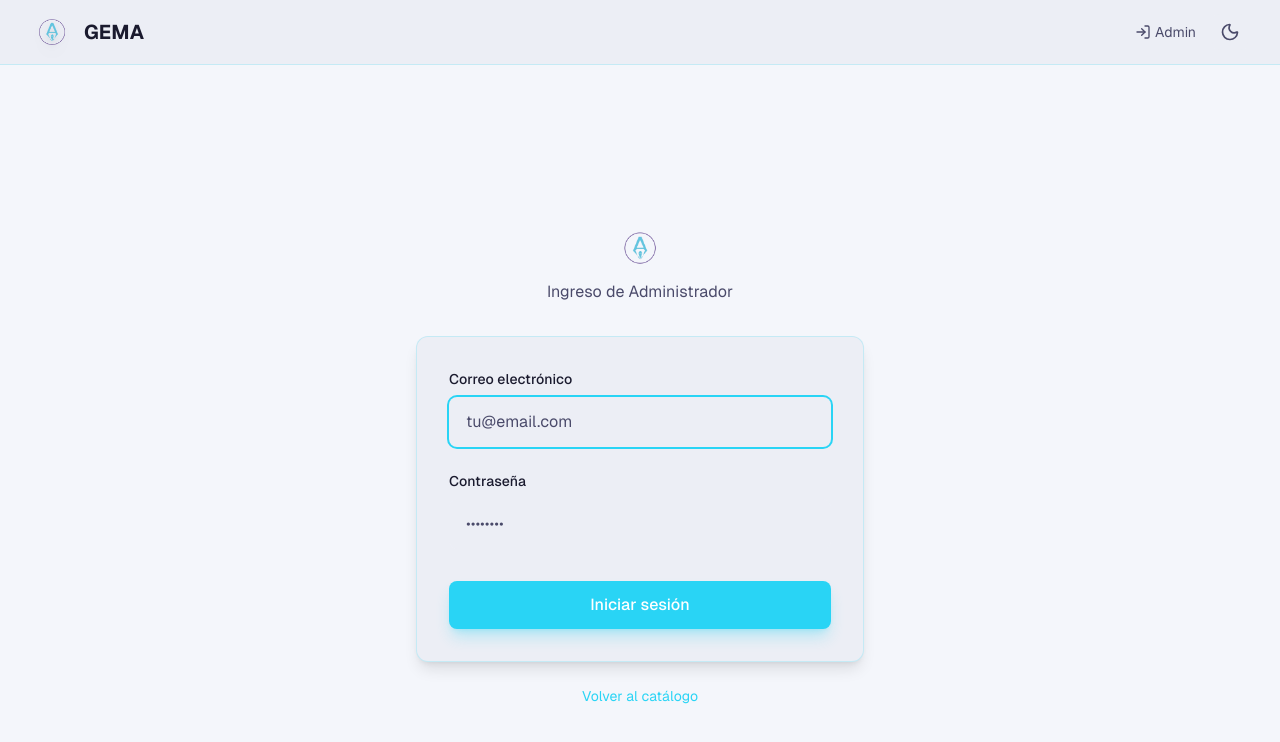
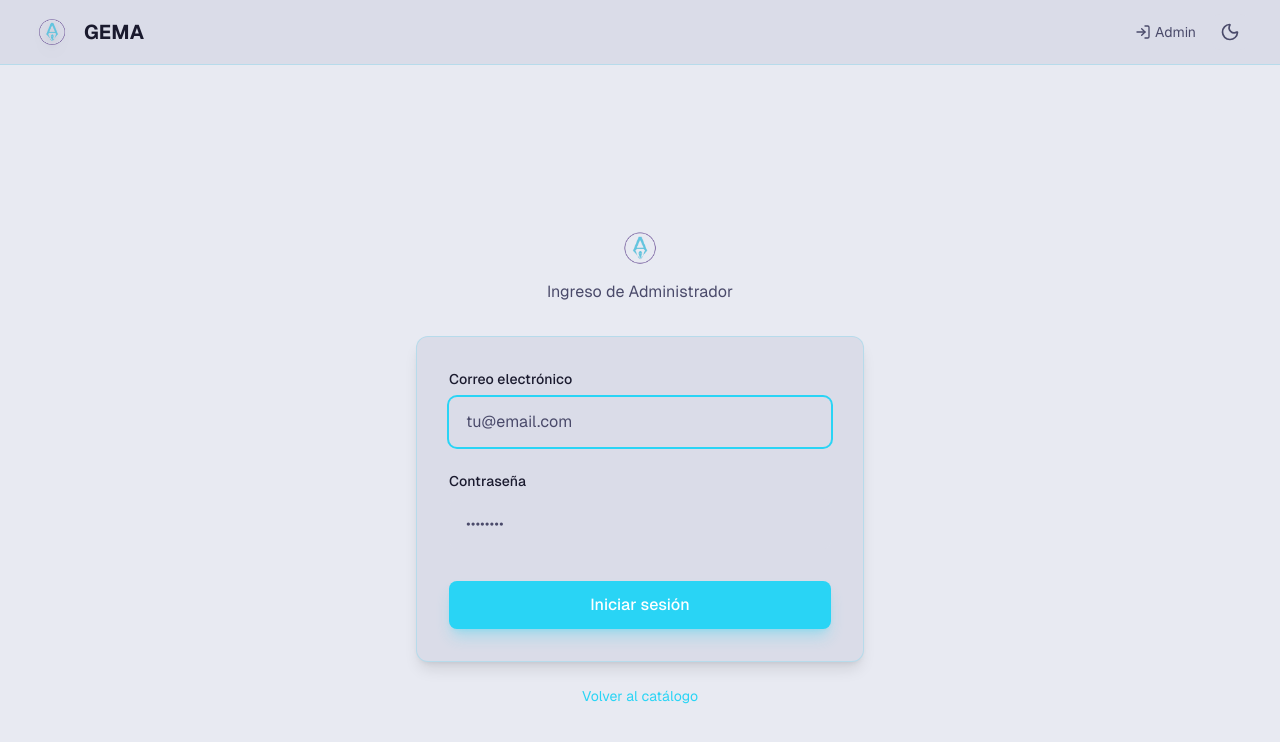
Before and after one commit to devslucia/gema, a Next.js app: page /login in a window 1280 px wide. Shown: the top 742 px of the page. Built offline with nearby package versions, Linux system fonts and the light colour scheme; no server answers.

Commit message:
fix: adjust light mode colors and fix placeholder text
- Light mode background: #E8EAF2 (was #F4F6FB)
- Card surfaces: #DADCE8 (was #ECEEF5)
- Product form placeholder: 'Ej: Placa de carga' (was 'Panel solar 100W')

```diff
--- a/src/app/admin/components/AdminDashboard.tsx
+++ b/src/app/admin/components/AdminDashboard.tsx
@@ -400,7 +400,7 @@ export default function AdminDashboard({
                     setFormData({ ...formData, name: e.target.value })
                     if (errors.name) setErrors({ ...errors, name: undefined })
                   }}
-                  placeholder="Ej: Panel solar 100W"
+                  placeholder="Ej: Placa de carga"
                   className={`w-full px-4 py-2.5 border rounded-lg bg-surface-light dark:bg-dark text-text-primary-light dark:text-text-primary-dark placeholder-text-secondary-light dark:placeholder-text-secondary-dark focus:outline-none focus:ring-2 focus:ring-primary transition-colors ${
                     errors.name ? 'border-red-500' : 'border-surface-light dark:border-dark-200'
                   }`}
--- a/tailwind.config.ts
+++ b/tailwind.config.ts
@@ -38,12 +38,12 @@ const config: Config = {
         },
         // New refined color palette
         background: {
-          light: '#F4F6FB',
+          light: '#E8EAF2',
           dark: '#12121F',
         },
         surface: {
-          DEFAULT: '#ECEEF5',
-          light: '#ECEEF5',
+          DEFAULT: '#DADCE8',
+          light: '#DADCE8',
           dark: '#1C1C2E',
         },
         text: {
```
